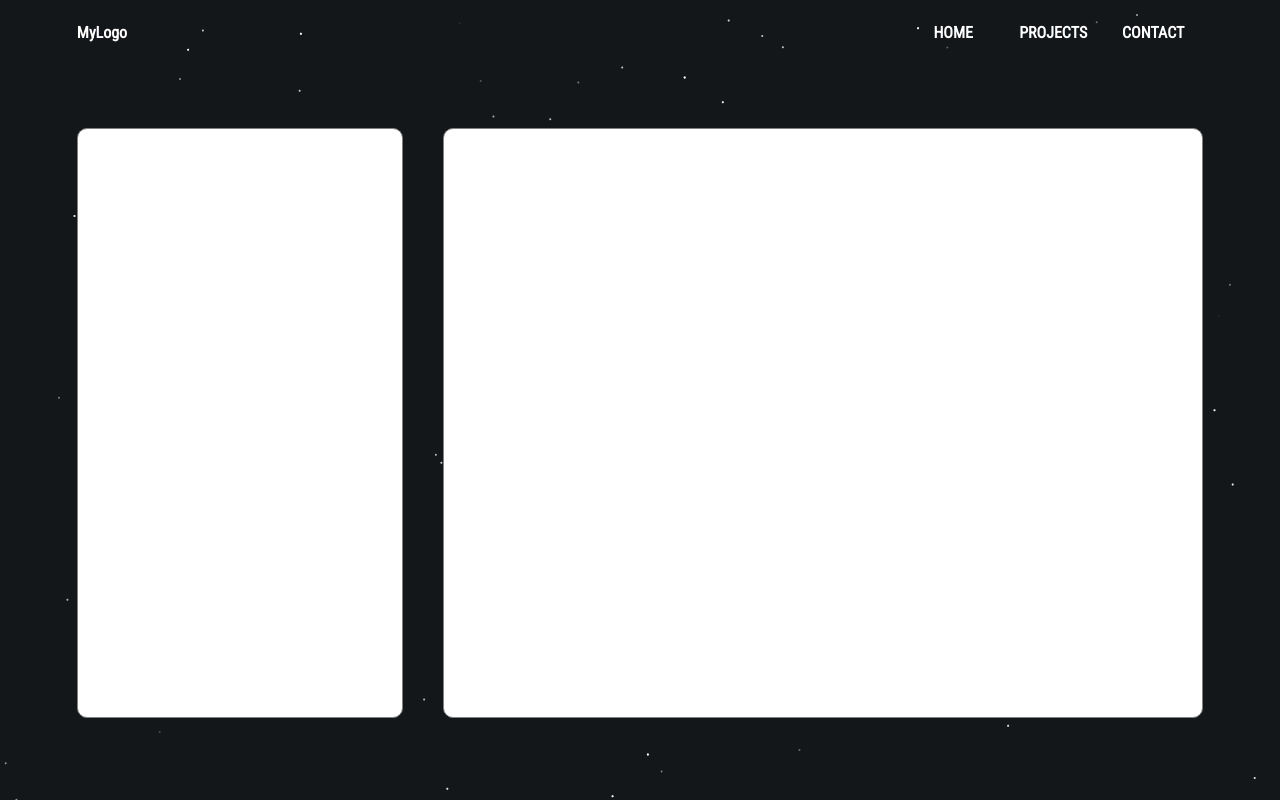
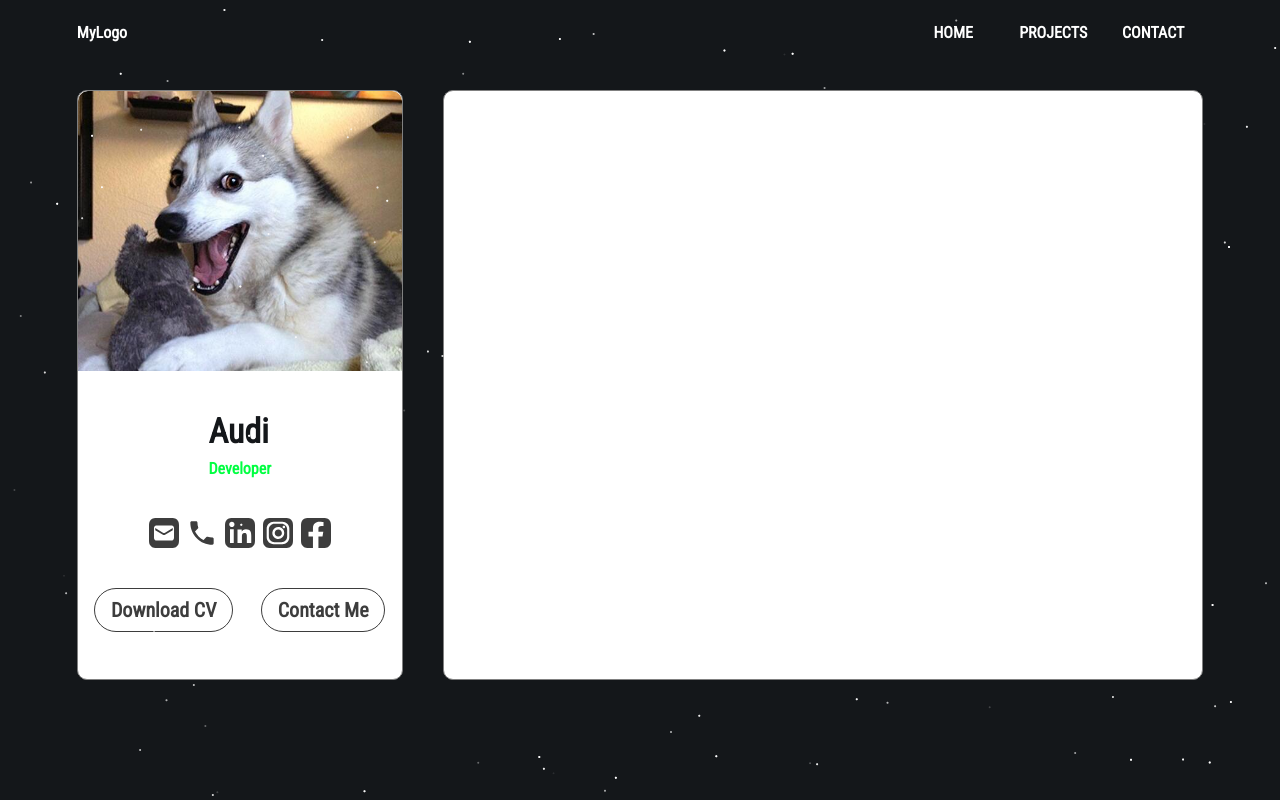
Before and after one commit to AudiWu/audi-blog, a Gatsby site: page / in a window 1280 px wide. Built offline with nearby package versions, Linux system fonts and the light colour scheme; Gatsby itself is replaced by a stand-in of ours.

Commit message:
feat: profile component and profile rdwn

```diff
--- a/src/components/about/styles.tsx
+++ b/src/components/about/styles.tsx
@@ -1,5 +1,6 @@
-import styled from 'styled-components';
-import { Color } from '../../enums/color';
+import styled from "styled-components"
+import { Color } from "../../enums/color"
+import { media } from "../../helpers/media"
 
 export const AboutContainer = styled.div`
   width: 70%;
@@ -7,4 +8,12 @@ export const AboutContainer = styled.div`
   background-color: ${Color.WHITE};
   border: solid 1px gray;
   border-radius: 10px;
-`;
+
+  ${media.tablet`
+    width: 60%;
+  `}
+
+  ${media.mobile`
+    width: 100%;
+  `}
+`
--- a/src/components/home.tsx
+++ b/src/components/home.tsx
@@ -1,17 +1,10 @@
 import React from "react";
-import styled from "styled-components";
 import { Profile } from "./profile";
 import { About } from "./about";
 
-const HomeContainer = styled.div`
-  display: flex;
-  flex-direction: row;
-  gap: 40px;
-`;
-
 export const Home:React.FC<{}> = () => (
-  <HomeContainer>
+  <>
     <Profile />
     <About />
-  </HomeContainer>
+  </>
 );
--- /dev/null
+++ b/src/components/icon/iconPath.tsx
@@ -0,0 +1,49 @@
+/* eslint no-multi-str: "off", quotes: "off", react/self-closing-comp: "off" */
+import * as React from 'react';
+
+export const iconPath = {
+  bars: (
+    <path d="M782.222 711.111c23.564 0 42.667 19.103 42.667 42.667s-19.103 42.667-42.667 42.667h-540.444c-23.564 0-42.667-19.103-42.667-42.667s19.103-42.667 42.667-42.667h540.444zM782.222 483.556c23.564 0 42.667 19.103 42.667 42.667s-19.103 42.667-42.667 42.667h-540.444c-23.564 0-42.667-19.103-42.667-42.667s19.103-42.667 42.667-42.667h540.444zM782.222 256c23.564 0 42.667 19.103 42.667 42.667s-19.103 42.667-42.667 42.667h-540.444c-23.564 0-42.667-19.103-42.667-42.667s19.103-42.667 42.667-42.667h540.444z"></path>
+  ),
+  email: (
+    <g>
+      <path d="M273.481 0l477.038 0c95.095-0 129.579 9.901 164.345 28.494s62.050 45.877 80.642 80.642c18.593 34.765 28.494 69.249 28.494 164.345v477.038c0 95.095-9.901 129.579-28.494 164.345s-45.877 62.050-80.642 80.642c-34.765 18.593-69.249 28.494-164.345 28.494h-477.038c-95.095 0-129.579-9.901-164.345-28.494s-62.050-45.877-80.642-80.642c-18.593-34.765-28.494-69.249-28.494-164.345l-0-477.038c-0-95.095 9.901-129.579 28.494-164.345s45.877-62.050 80.642-80.642c34.765-18.593 69.249-28.494 164.345-28.494z"></path>
+      <path fill="rgb(255, 255, 255)" d="M280.059 256h463.882c38.038 0 51.832 3.961 65.738 11.398s24.82 18.351 32.257 32.257c7.437 13.906 11.398 27.7 11.398 65.738v293.215c0 38.038-3.961 51.832-11.398 65.738s-18.351 24.82-32.257 32.257c-13.906 7.437-27.7 11.398-65.738 11.398h-463.882c-38.038 0-51.832-3.961-65.738-11.398s-24.82-18.351-32.257-32.257c-7.437-13.906-11.398-27.7-11.398-65.738v-293.215c0-38.038 3.961-51.832 11.398-65.738s18.351-24.82 32.257-32.257c13.906-7.437 27.7-11.398 65.738-11.398z"></path>
+      <path d="M810.667 414.476l-262.044 160.435c-20.226 12.383-52.68 12.591-73.245 0l-262.044-160.435v-73.143l262.044 160.435c20.226 12.383 52.68 12.591 73.245 0l262.044-160.435v73.143z"></path>
+    </g>
+  ),
+  facebook: (
+    <g>
+      <path d="M273.493 0h477.013c95.147 0 129.579 9.899 164.352 28.501 34.526 18.529 62.111 46.114 80.132 79.607l0.508 1.033c18.603 34.773 28.501 69.248 28.501 164.352v477.013c0 95.147-9.899 129.579-28.501 164.352-18.529 34.526-46.114 62.111-79.607 80.132l-1.033 0.508c-34.773 18.603-69.248 28.501-164.352 28.501h-477.013c-95.147 0-129.579-9.899-164.352-28.501-34.526-18.529-62.111-46.114-80.132-79.607l-0.508-1.033c-18.603-34.773-28.501-69.205-28.501-164.352v-477.013c0-95.147 9.899-129.579 28.501-164.352 18.529-34.526 46.114-62.111 79.607-80.132l1.033-0.508c34.773-18.603 69.205-28.501 164.352-28.501z"></path>
+      <path fill="rgb(255, 255, 254)" d="M761.003 469.845h-165.973v-105.216c0-44.373 23.168-87.637 97.493-87.637h75.477v-138.027s-68.48-10.965-133.973-10.965c-136.704 0-226.048 77.653-226.048 218.24v123.605h-151.979v162.133h151.979v392.021h187.008v-392.021h139.477l26.539-162.133z"></path>
+    </g>
+  ),
+  instagram: (
+    <g>
+      <path d="M273.481 0l477.038-0c95.095-0 129.579 9.901 164.345 28.494s62.050 45.877 80.642 80.642c18.593 34.765 28.494 69.249 28.494 164.345v477.038c0 95.095-9.901 129.579-28.494 164.345s-45.877 62.050-80.642 80.642c-34.765 18.593-69.249 28.494-164.345 28.494h-477.038c-95.095 0-129.579-9.901-164.345-28.494s-62.050-45.877-80.642-80.642c-18.593-34.765-28.494-69.249-28.494-164.345l-0-477.038c-0-95.095 9.901-129.579 28.494-164.345s45.877-62.050 80.642-80.642c34.765-18.593 69.249-28.494 164.345-28.494z"></path>
+      <path fill="rgb(255, 255, 255)" d="M660.053 125.867h-296.107c-131.488 0-238.080 106.592-238.080 238.080v296.533c1.403 130.487 107.585 235.528 238.080 235.52h296.533c131.488 0 238.080-106.592 238.080-238.080v-293.973c0-63.217-25.142-123.838-69.883-168.499s-105.407-69.694-168.624-69.581v0zM823.893 631.893c0 51.035-20.273 99.979-56.36 136.066s-85.031 56.36-136.066 56.36h-239.36c-106.274 0-192.427-86.152-192.427-192.427v-239.787c0.235-106.108 86.319-192 192.427-192h239.36c51.035 0 99.979 20.273 136.066 56.36s56.36 85.031 56.36 136.066v239.36z"></path>
+      <path fill="rgb(255, 255, 255)" d="M522.24 309.76c-82.471-0.171-156.892 49.445-188.452 125.639s-14.017 163.901 44.422 222.094c58.439 58.193 146.219 75.366 222.279 43.486s125.362-106.51 124.844-188.979c-0.703-111.735-91.357-202.008-203.093-202.24zM522.24 635.733c-67.462-0.004-122.213-54.57-122.446-122.031s54.141-122.404 121.601-122.873c67.46-0.469 122.593 53.712 123.298 121.17 0.342 32.698-12.408 64.174-35.41 87.416s-54.344 36.319-87.043 36.317v0z"></path>
+      <path fill="rgb(255, 255, 255)" d="M754.347 306.773c0 23.564-19.103 42.667-42.667 42.667s-42.667-19.103-42.667-42.667c0-23.564 19.103-42.667 42.667-42.667s42.667 19.103 42.667 42.667z"></path>
+    </g>
+  ),
+  linkedin: (
+    <g>
+      <path d="M273.481-0l477.038-0c95.095-0 129.579 9.901 164.345 28.494s62.050 45.877 80.642 80.642c18.593 34.765 28.494 69.249 28.494 164.345v477.038c0 95.095-9.901 129.579-28.494 164.345s-45.877 62.050-80.642 80.642c-34.765 18.593-69.249 28.494-164.345 28.494h-477.038c-95.095 0-129.579-9.901-164.345-28.494s-62.050-45.877-80.642-80.642c-18.593-34.765-28.494-69.249-28.494-164.345l-0-477.038c-0-95.095 9.901-129.579 28.494-164.345s45.877-62.050 80.642-80.642c34.765-18.593 69.249-28.494 164.345-28.494z"></path>
+      <path fill="rgb(255, 255, 255)" d="M426.667 395.313h144.368v62.658h2.063c20.076-36.042 69.171-73.97 142.367-73.97 152.394 0 180.535 94.828 180.535 218.126v251.207h-150.433v-222.731c0-53.113-0.969-121.476-78.223-121.476-78.292 0-90.245 57.934-90.245 117.669v226.538h-150.433v-458.020z"></path>
+      <path fill="rgb(255, 255, 255)" d="M170.667 853.333h128v-469.333h-128z"></path>
+      <path fill="rgb(255, 255, 255)" d="M234.681 128c49.414 0 89.585 40.18 89.585 89.667 0 49.458-40.172 89.533-89.585 89.533-49.56 0-89.615-40.075-89.615-89.533 0-49.487 40.055-89.667 89.615-89.667z"></path>
+    </g>
+  ),
+  phone: (
+    <g>
+      <path d="M273.948 458.468c65.38 125.991 165.586 226.188 287.868 289.797l3.716 1.759 97.337-97.308c11.947-11.947 29.668-15.929 45.141-10.638 49.55 16.384 103.111 25.23 157.952 25.23 24.348 0 44.26 19.911 44.26 44.26v154.396c0 24.348-19.911 44.26-44.26 44.26-415.46 0-752.185-336.725-752.185-752.185 0-24.348 19.911-44.26 44.26-44.26h154.852c24.348 0 44.26 19.911 44.26 44.26 0 55.296 8.818 108.373 25.202 157.952 1.346 4.052 2.122 8.717 2.122 13.563 0 12.352-5.043 23.525-13.183 31.574l-0.004 0.004-97.337 97.337z"></path>
+    </g>
+  ),
+  youtube: (
+    <g className="youtube">
+      <path d="M273.481-0l477.038 0c95.095-0 129.579 9.901 164.345 28.494s62.050 45.877 80.642 80.642c18.593 34.765 28.494 69.249 28.494 164.345v477.038c0 95.095-9.901 129.579-28.494 164.345s-45.877 62.050-80.642 80.642c-34.765 18.593-69.249 28.494-164.345 28.494h-477.038c-95.095 0-129.579-9.901-164.345-28.494s-62.050-45.877-80.642-80.642c-18.593-34.765-28.494-69.249-28.494-164.345l-0-477.038c-0-95.095 9.901-129.579 28.494-164.345s45.877-62.050 80.642-80.642c34.765-18.593 69.249-28.494 164.345-28.494z"></path>
+      <path fill="rgb(255, 255, 255)" d="M280.059 298.667h463.882c38.038 0 51.832 3.961 65.738 11.398s24.82 18.351 32.257 32.257c7.437 13.906 11.398 27.7 11.398 65.738v207.882c0 38.038-3.961 51.832-11.398 65.738s-18.351 24.82-32.257 32.257c-13.906 7.437-27.7 11.398-65.738 11.398h-463.882c-38.038 0-51.832-3.961-65.738-11.398s-24.82-18.351-32.257-32.257c-7.437-13.906-11.398-27.7-11.398-65.738v-207.882c0-38.038 3.961-51.832 11.398-65.738s18.351-24.82 32.257-32.257c13.906-7.437 27.7-11.398 65.738-11.398z"></path>
+      <path d="M426.667 426.667l170.667 85.333-170.667 85.333z"></path>
+    </g>
+  ),
+};
--- /dev/null
+++ b/src/components/icon/index.tsx
@@ -0,0 +1,93 @@
+import * as React from 'react';
+import styled, { css } from 'styled-components';
+import { Color } from '../../enums/color';
+import { iconPath } from './iconPath';
+import { WrapperProps, IconProps } from './type';
+
+const valueChecker = (value: number | string) => (
+  typeof value === 'number' ? `${value}px` : value
+);
+
+const Wrapper = styled.svg<WrapperProps>`
+  fill: ${({ customColor }) => customColor};
+
+  ${({ customSize, customWidth, customHeight }) => (
+    (customSize && !customWidth && !customHeight) && css`
+      width: ${valueChecker(customSize)};
+      height: ${valueChecker(customSize)};
+    `
+  )}
+
+  ${({ customWidth, customHeight }) => (
+    (customWidth && !customHeight) && css`
+      width: ${valueChecker(customWidth)};
+      height: ${valueChecker(customWidth)};
+    `
+  )}
+
+  ${({ customHeight, customWidth }) => (
+    (customHeight && !customWidth) && css`
+      width: ${valueChecker(customHeight)};
+      height: ${valueChecker(customHeight)};
+    `
+  )}
+
+  ${({ customWidth, customHeight }) => (
+    (customWidth && customHeight) && css`
+      width: ${valueChecker(customWidth)};
+      height: ${valueChecker(customHeight)};
+    `
+  )}
+`;
+
+export const Icon: React.FC<IconProps> = (props) => {
+  const {
+    color: customColor,
+    name,
+    size: customSize,
+    attachLink,
+    className,
+    width: customWidth,
+    height: customHeight,
+  } = props;
+
+  const SVGIcon = (
+    <Wrapper
+      style={{
+        display: 'inline-block',
+        verticalAlign: 'middle',
+      }}
+      viewBox="0 0 1024 1024"
+      onClick={props.onClick}
+      customSize={customSize}
+      customColor={customColor}
+      className={className}
+      customWidth={customWidth}
+      customHeight={customHeight}
+    >
+      {
+        // @ts-ignore
+        iconPath[name]
+      }
+    </Wrapper>
+  );
+
+  if (attachLink) {
+    return (
+      <a
+        href={props.attachLink}
+        rel="noopener noreferrer"
+        target="_blank"
+      >
+        {SVGIcon}
+      </a>
+    );
+  }
+
+  return SVGIcon;
+};
+
+Icon.defaultProps = {
+  color: Color.MINE_SHAFT,
+  size: 16,
+};
--- /dev/null
+++ b/src/components/icon/type.ts
@@ -0,0 +1,21 @@
+import { iconPath } from './iconPath';
+
+type IconName = keyof typeof iconPath;
+
+export type WrapperProps = {
+  customSize?: number | string;
+  customWidth?: number | string;
+  customHeight?: number | string;
+  customColor?: string;
+};
+
+export type IconProps = {
+  attachLink?: string;
+  color?: string;
+  name: IconName;
+  onClick?: any;
+  size?: number | string;
+  className?: string;
+  width?: number | string;
+  height?: number | string;
+};
--- a/src/components/layout/index.tsx
+++ b/src/components/layout/index.tsx
@@ -1,23 +1,11 @@
 import React from "react"
-import styled from "styled-components"
 import { Header } from "../header"
-import { Particle } from "../particle";
-
-const LayoutWrapper = styled.div`
-  display: flex;
-  flex-direction: column;
-  width: 100%;
-  margin: 0;
-`;
-
-const Content = styled.div`
-  width: 100%;
-  padding: 10% 6% 5%;
-`;
+import { Particle } from "../particle"
+import { LayoutWrapper, Content } from "./styles"
 
 type LayoutProps = {
   children: React.ReactChild
-};
+}
 
 export const Layout: React.FC<LayoutProps> = ({ children }) => (
   <LayoutWrapper>
--- /dev/null
+++ b/src/components/layout/styles.tsx
@@ -0,0 +1,22 @@
+import styled from "styled-components"
+import { media } from "../../helpers/media";
+
+export const LayoutWrapper = styled.div`
+  display: flex;
+  flex-direction: column;
+  width: 100%;
+`;
+
+export const Content = styled.div`
+  width: 100%;
+  padding: 7% 6% 5%;
+  display: flex;
+  flex-direction: row;
+  gap: 40px;
+
+  ${media.mobile`
+    padding: 20% 6% 5%;
+    flex-direction: column;
+    gap: 20px;
+  `}
+`;
--- a/src/components/particle/index.tsx
+++ b/src/components/particle/index.tsx
@@ -1,52 +1,52 @@
-import React from "react";
-import Particles from "react-tsparticles";
+import React from "react"
+import Particles from "react-tsparticles"
 
-export const Particle:React.FC<{}> = () => {
+export const Particle: React.FC<{}> = () => {
   return (
     <Particles
       params={{
         particles: {
           number: {
-            value: 160,
+            value: 250,
             density: {
               enable: true,
-              value_area: 1500
-            }
+              value_area: 1500,
+            },
           },
           line_linked: {
             enable: false,
-            opacity: 0.03
+            opacity: 0.03,
           },
           move: {
             direction: "right",
-            speed: 0.05
+            speed: 0.05,
           },
           size: {
-            value: 1
+            value: 1,
           },
           opacity: {
             anim: {
               enable: true,
               speed: 1,
-              opacity_min: 0.05
-            }
-          }
+              opacity_min: 0.05,
+            },
+          },
         },
         interactivity: {
           events: {
             onclick: {
               enable: true,
-              mode: "push"
-            }
+              mode: "push",
+            },
           },
           modes: {
             push: {
-              particles_nb: 1
-            }
-          }
+              particles_nb: 1,
+            },
+          },
         },
-        retina_detect: true
+        retina_detect: true,
       }}
     />
-  );
+  )
 }
--- a/src/components/profile/index.tsx
+++ b/src/components/profile/index.tsx
@@ -1,6 +1,34 @@
-import React from 'react';
-import { ProfileContainer } from './styles';
+import React from "react"
+import {
+  ProfileContainer,
+  ProfilePhoto,
+  NameAndTitleWrapper,
+  Name,
+  Title,
+  SocialMedia,
+  ResumeAndContactWrapper,
+  Resume,
+  Contact,
+} from "./styles"
+import { Icon } from "../icon"
 
-export const Profile:React.FC<{}> = () => (
-  <ProfileContainer />
-);
+export const Profile: React.FC<{}> = () => (
+  <ProfileContainer>
+    <ProfilePhoto src="/Screenshot_116.png" />
+    <NameAndTitleWrapper>
+      <Name>Audi</Name>
+      <Title>Developer</Title>
+    </NameAndTitleWrapper>
+    <SocialMedia>
+      <Icon name="email" size={30} />
+      <Icon name="phone" size={30} />
+      <Icon name="linkedin" size={30} />
+      <Icon name="instagram" size={30} />
+      <Icon name="facebook" size={30} />
+    </SocialMedia>
+    <ResumeAndContactWrapper>
+      <Resume href="#">Download CV</Resume>
+      <Contact href="mailto:audiwu321@gmail.com">Contact Me</Contact>
+    </ResumeAndContactWrapper>
+  </ProfileContainer>
+)
--- a/src/components/profile/styles.tsx
+++ b/src/components/profile/styles.tsx
@@ -1,10 +1,106 @@
-import styled from 'styled-components';
-import { Color } from '../../enums/color';
+import styled, { css } from "styled-components"
+import { Color } from "../../enums/color"
+import { media } from "../../helpers/media"
+import { pxToRem } from "../../helpers/pxToRem"
 
 export const ProfileContainer = styled.div`
   width: 30%;
   height: 590px;
+  padding: 0;
   background-color: ${Color.WHITE};
   border: solid 1px gray;
   border-radius: 10px;
+  display: flex;
+  flex-direction: column;
+  gap: 40px;
+  align-items: center;
+  overflow: hidden;
+
+  ${media.tablet`
+    width: 40%;
+  `}
+
+  ${media.mobile`
+    width: 100%;
+    padding-bottom: 5%;
+  `}
+`
+
+export const ProfilePhoto = styled.img`
+  width: 100%;
+  height: 280px;
+  object-fit: cover;
+  border-radius: 10px 10px 0px 0px;
+
+  ${media.tablet`
+    height: 250px;
+  `}
+`
+
+export const NameAndTitleWrapper = styled.div`
+  display: flex;
+  flex-direction: column;
+  gap: 8px;
 `;
+
+export const Name = styled.p`
+  font-size: ${pxToRem(34)};
+  color: ${Color.DARK};
+`
+
+export const Title = styled.h1`
+  font-size: ${pxToRem(16)};
+  color: ${Color.MALACHITE};
+`
+
+export const SocialMedia = styled.div`
+  display: flex;
+  flex-direction: row;
+  gap: 8px;
+`
+
+export const ResumeAndContactWrapper = styled.div`
+  padding: 0 2%;
+  width: 100%;
+  display: flex;
+  flex-direction: row;
+  justify-content: space-around;
+  gap: 8px;
+
+  ${media.tablet`
+    display: flex;
+    align-items: center;
+    flex-direction: column;
+  `}
+`
+
+const linkCss = css`
+  padding: 3% 5%;
+  font-size: ${pxToRem(20)};
+  text-decoration: none;
+  border: solid 1px ${Color.MINE_SHAFT};
+  color: ${Color.MINE_SHAFT};
+  text-align: center;
+  border-radius: 25px;
+  cursor: pointer;
+
+  ${media.mobile`
+    width: 70%;
+  `}
+
+  ${media.mobile`
+    width: 50%;
+  `}
+
+  &:hover {
+    border: solid 1px ${Color.MALACHITE};
+    color: ${Color.MALACHITE};
+  }
+`
+export const Resume = styled.a`
+  ${linkCss}
+`;
+
+export const Contact = styled.a`
+  ${linkCss}
+`;
--- a/src/enums/color.ts
+++ b/src/enums/color.ts
@@ -1,8 +1,10 @@
 export enum Color {
+  CURIOUS_BLUE = "#3F76BF",
+  DARK = "#14171A",
+  DARK_GREEN = "#001128",
   GALLERY = "#f0f0f0",
+  MINE_SHAFT = '#3d3d3d',
+  MALACHITE = '#00FF41',
   SUVA_GRAY = "#8F8F8F",
-  CURIOUS_BLUE = "#3F76BF",
-  DARK_GREEN = "#001128",
   WHITE = "#FFFFFF",
-  DARK = "#14171A"
 }
```
Also changed, not shown: static/Screenshot_116.png (added).
